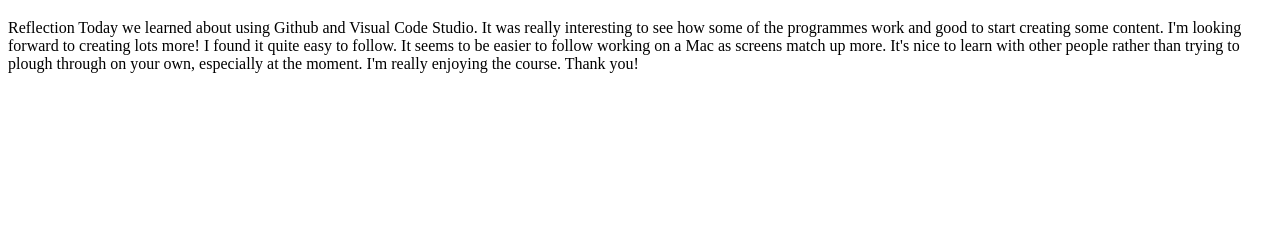
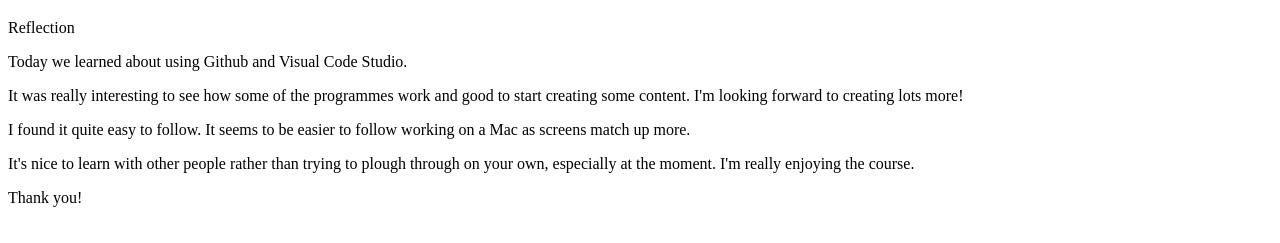
Before and after one commit to SuzyPoole/LTU-Reboot-Digital-Coding, a plain HTML site: page module-1/task-1.4.1.html in a window 1280 px wide. Shown: the part 61-304 px from the top of the page. Drawn offline with Linux system fonts and the light colour scheme.

Commit message:
add paragraph tags

```diff
--- a/module-1/task-1.4.1.html
+++ b/module-1/task-1.4.1.html
@@ -11,19 +11,19 @@
 
     Reflection
 
-    Today we learned about using Github and Visual Code Studio.
+    <p>Today we learned about using Github and Visual Code Studio.</p>
 
-    It was really interesting to see how some of the programmes work and good to start creating some content.
+    <p>It was really interesting to see how some of the programmes work and good to start creating some content.
 
-    I'm looking forward to creating lots more!
+        I'm looking forward to creating lots more!</p>
 
-    I found it quite easy to follow. It seems to be easier to follow working on a Mac as screens match up more.
+    <p>I found it quite easy to follow. It seems to be easier to follow working on a Mac as screens match up more.</p>
 
-    It's nice to learn with other people rather than trying to plough through on your own, especially at the moment.
+    <p>It's nice to learn with other people rather than trying to plough through on your own, especially at the moment.
 
-    I'm really enjoying the course.
+        I'm really enjoying the course.</p>
 
-    Thank you!
+    <p>Thank you! </p>
 
 
 
```
